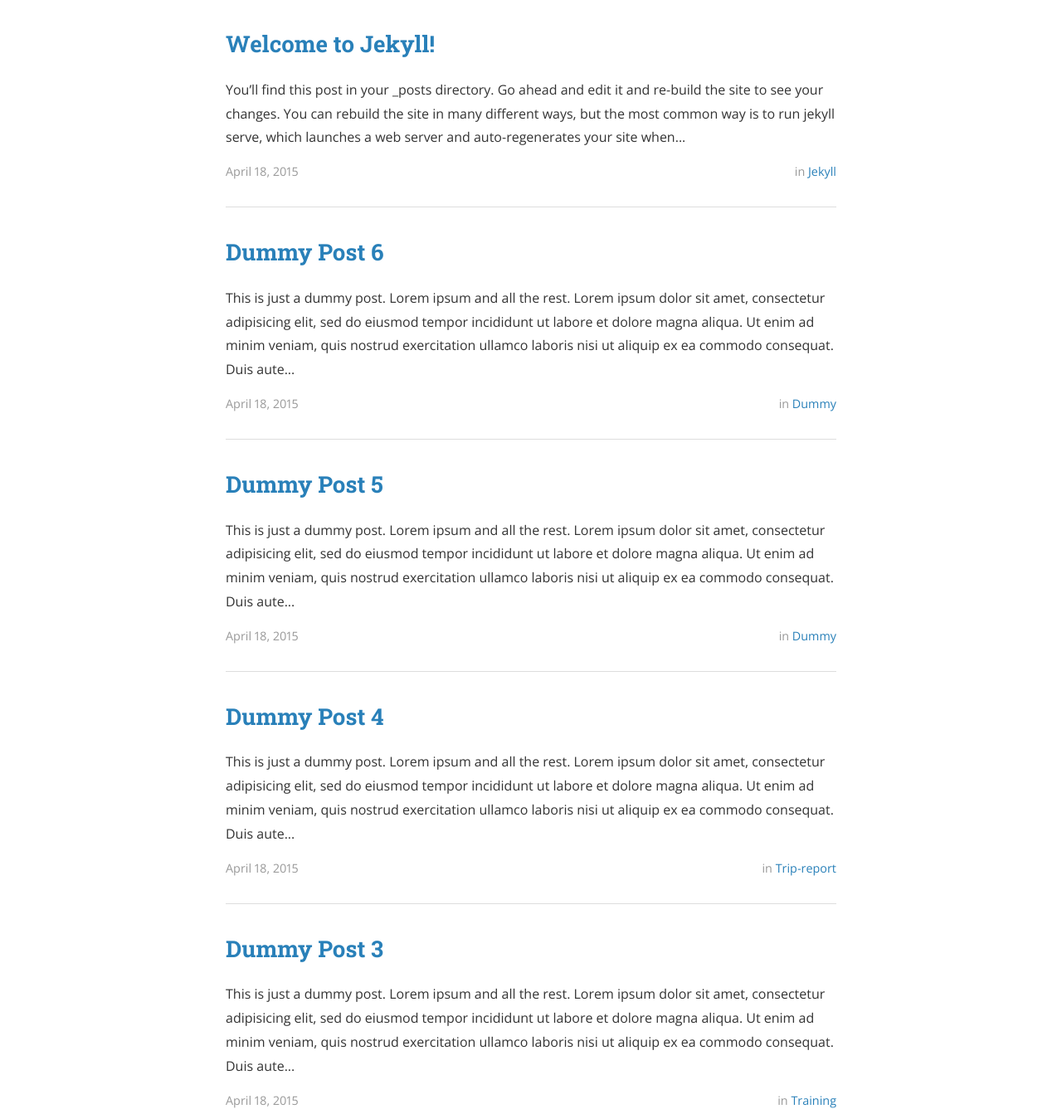
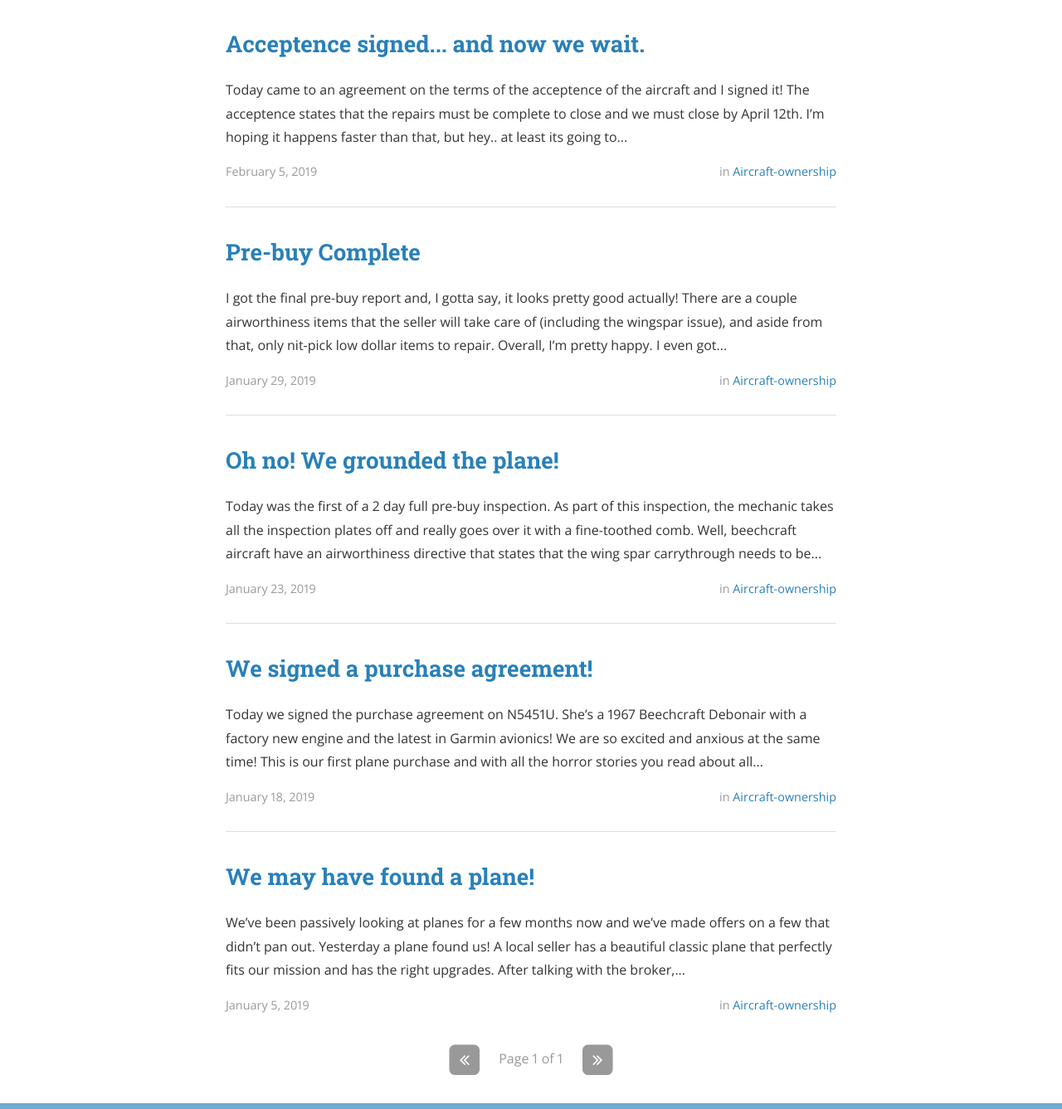
Before and after one commit to parabuzzle/mikeandeesa.com, a Jekyll site: the page built from index.html, in a window 1280 px wide and 1400 px high, scrolled down 444 px, cut to the strip 63-1400 px from the top of the window. Shown: the whole strip at 83% size. Built offline with Jekyll 4.4.1, drawn with Linux system fonts in a browser that asks for light colours; nearby versions of some CDN libraries; the list of posts is cut into pages by our own code.

Commit message:
real posts

```diff
--- a/_config.yml
+++ b/_config.yml
@@ -20,7 +20,7 @@ description: >
 # root of your server.
 baseurl: "" # the subpath of your site, e.g. /blog/
 url: "https://www.mikeandeesa.com" # the base hostname & protocol for your site
-cover: "/assets/debs.jpg"
+cover: "/assets/header_images/cessnaxc.jpg"
 logo: "/assets/mikeandeesa.svg"
 
 # Build settings
--- a/_posts/2015-04-18-dummy3.markdown
+++ /dev/null
@@ -1,16 +0,0 @@
----
-layout: post
-title:  "Dummy Post 3"
-date:   2015-04-18 08:43:59
-author: Ben Centra
-categories: training
----
-
-This is just a dummy post. Lorem ipsum and all the rest.
-
-Lorem ipsum dolor sit amet, consectetur adipisicing elit, sed do eiusmod
-tempor incididunt ut labore et dolore magna aliqua. Ut enim ad minim veniam,
-quis nostrud exercitation ullamco laboris nisi ut aliquip ex ea commodo
-consequat. Duis aute irure dolor in reprehenderit in voluptate velit esse
-cillum dolore eu fugiat nulla pariatur. Excepteur sint occaecat cupidatat non
-proident, sunt in culpa qui officia deserunt mollit anim id est laborum.
--- a/_posts/2015-04-18-dummy4.markdown
+++ /dev/null
@@ -1,17 +0,0 @@
----
-layout: post
-title:  "Dummy Post 4"
-date:   2015-04-18 08:43:59
-author: Ben Centra
-categories: trip-report
-tags: ipsum
----
-
-This is just a dummy post. Lorem ipsum and all the rest.
-
-Lorem ipsum dolor sit amet, consectetur adipisicing elit, sed do eiusmod
-tempor incididunt ut labore et dolore magna aliqua. Ut enim ad minim veniam,
-quis nostrud exercitation ullamco laboris nisi ut aliquip ex ea commodo
-consequat. Duis aute irure dolor in reprehenderit in voluptate velit esse
-cillum dolore eu fugiat nulla pariatur. Excepteur sint occaecat cupidatat non
-proident, sunt in culpa qui officia deserunt mollit anim id est laborum.
--- a/_posts/2015-04-18-dummy5.markdown
+++ /dev/null
@@ -1,17 +0,0 @@
----
-layout: post
-title:  "Dummy Post 5"
-date:   2015-04-18 08:43:59
-author: Ben Centra
-categories: Dummy
-tags: lorem
----
-
-This is just a dummy post. Lorem ipsum and all the rest.
-
-Lorem ipsum dolor sit amet, consectetur adipisicing elit, sed do eiusmod
-tempor incididunt ut labore et dolore magna aliqua. Ut enim ad minim veniam,
-quis nostrud exercitation ullamco laboris nisi ut aliquip ex ea commodo
-consequat. Duis aute irure dolor in reprehenderit in voluptate velit esse
-cillum dolore eu fugiat nulla pariatur. Excepteur sint occaecat cupidatat non
-proident, sunt in culpa qui officia deserunt mollit anim id est laborum.
--- a/_posts/2015-04-18-dummy6.markdown
+++ /dev/null
@@ -1,17 +0,0 @@
----
-layout: post
-title:  "Dummy Post 6"
-date:   2015-04-18 08:43:59
-author: Ben Centra
-categories: Dummy
-tags: lorem ipsum
----
-
-This is just a dummy post. Lorem ipsum and all the rest.
-
-Lorem ipsum dolor sit amet, consectetur adipisicing elit, sed do eiusmod
-tempor incididunt ut labore et dolore magna aliqua. Ut enim ad minim veniam,
-quis nostrud exercitation ullamco laboris nisi ut aliquip ex ea commodo
-consequat. Duis aute irure dolor in reprehenderit in voluptate velit esse
-cillum dolore eu fugiat nulla pariatur. Excepteur sint occaecat cupidatat non
-proident, sunt in culpa qui officia deserunt mollit anim id est laborum.
--- a/_posts/2015-04-18-welcome-to-jekyll.markdown
+++ /dev/null
@@ -1,74 +0,0 @@
----
-layout: post
-title:  "Welcome to Jekyll!"
-date:   2015-04-18 08:43:59
-author: Ben Centra
-categories: Jekyll
-tags:	jekyll welcome
-cover:  "/assets/instacode.png"
----
-
-You’ll find this post in your `_posts` directory. Go ahead and edit it and re-build the site to see your changes. You can rebuild the site in many different ways, but the most common way is to run `jekyll serve`, which launches a web server and auto-regenerates your site when a file is updated.
-
-## Adding New Posts
-
-To add new posts, simply add a file in the `_posts` directory that follows the convention `YYYY-MM-DD-name-of-post.ext` and includes the necessary front matter. Take a look at the source for this post to get an idea about how it works.
-
-### Tags and Categories
-
-If you list one or more categories or tags in the front matter of your post, they will be included with the post on the page as links. Clicking the link will bring you to an auto-generated archive page for the category or tag, created using the [jekyll-archive][jekyll-archive] gem.
-
-### Cover Images
-
-To add a cover image to your post, set the "cover" property in the front matter with the relative URL of the image (i.e. <code>cover: "/assets/cover_image.jpg"</code>).
-
-### Code Snippets
-
-You can use [highlight.js][highlight] to add syntax highlight code snippets:
-
-Use the [Liquid][liquid] `{% raw %}{% highlight <language> %}{% endraw %}` tag to add syntax highlighting to code snippets.
-
-For instance, this template...
-{% highlight html %}
-{% raw %}{% highlight javascript %}
-function demo(string, times) {
-  for (var i = 0; i < times; i++) {
-    console.log(string);
-  }
-}
-demo("hello, world!", 10);
-{% endhighlight %}{% endraw %}
-{% endhighlight %}
-
-...will come out looking like this:
-
-{% highlight javascript %}
-function demo(string, times) {
-  for (var i = 0; i < times; i++) {
-    console.log(string);
-  }
-}
-demo("hello, world!", 10);
-{% endhighlight %}
-
-Syntax highlighting is done using [highlight.js][highlight]. You can change the active theme in [head.html](https://github.com/bencentra/centrarium/blob/2dcd73d09e104c3798202b0e14c1db9fa6e77bc7/_includes/head.html#L15).
-
-### Images
-
-Lightbox has been enabled for images. To create the link that'll launch the lightbox, add <code>data-lightbox</code> and <code>data-title</code> attributes to an <code>&lt;a&gt;</code> tag around your <code>&lt;img&gt;</code> tag. The result is:
-
-<a href="//bencentra.com/assets/images/falcon9_large.jpg" data-lightbox="falcon9-large" data-title="Check out the Falcon 9 from SpaceX">
-  <img src="//bencentra.com/assets/images/falcon9_small.jpg" title="Check out the Falcon 9 from SpaceX">
-</a>
-
-For more information, check out the [Lightbox][lightbox] website.
-
-Check out the [Jekyll docs][jekyll] for more info on how to get the most out of Jekyll. File all bugs/feature requests at [Jekyll’s GitHub repo][jekyll-gh]. If you have questions, you can ask them on [Jekyll’s dedicated Help repository][jekyll-help].
-
-[jekyll]:      http://jekyllrb.com
-[jekyll-gh]:   https://github.com/jekyll/jekyll
-[jekyll-help]: https://github.com/jekyll/jekyll-help
-[highlight]:   https://highlightjs.org/
-[lightbox]:    http://lokeshdhakar.com/projects/lightbox2/
-[jekyll-archive]: https://github.com/jekyll/jekyll-archives
-[liquid]: https://github.com/Shopify/liquid/wiki/Liquid-for-Designers
--- /dev/null
+++ b/_posts/2019-01-05-we-may-have-found-a-plane.md
@@ -0,0 +1,14 @@
+---
+layout: post
+title:  "We may have found a plane!"
+date:   2019-01-05 12:00:00
+author: Mike Heijmans
+categories: aircraft-ownership
+#cover:  "/assets/debs.jpg"
+---
+
+We've been passively looking at planes for a few months now and we've made offers on a few that didn't pan out. Yesterday a plane found us! A local seller has a beautiful classic plane that perfectly fits our mission and has the right upgrades.
+
+After talking with the broker, we were able to meet up this afternoon at the airport to go look at her in person. The photos didn't do it justice and, in person, the plane looks amazing! I think we may have found it. We may have found the plane for our adventures.
+
+More details to come as the process unfolds and if we agree on price.
--- /dev/null
+++ b/_posts/2019-01-17-we-have-a-contract.md
@@ -0,0 +1,32 @@
+---
+layout: post
+title:  "We signed a purchase agreement!"
+date:   2019-01-18 12:00:00
+author: Mike Heijmans
+categories: aircraft-ownership
+cover:  "/assets/debs.jpg"
+---
+
+Today we signed the purchase agreement on N5451U. She's a 1967 Beechcraft Debonair with a factory new engine and the latest in Garmin avionics! We are so excited and anxious at the same time! This is our first plane purchase and with all the horror stories you read about all the things that can go wrong, its quite stressful so far.
+
+So now that we have a purchase agreement, what's next?
+
+Well the purchase agreement is in 3 parts.
+
+## Agreement
+
+We agree to pay the seller some amount for the plane contingent on a pre-buy inspection from a shop of our choosing and a test flight. We deposit some money into escrow to show that we're serious and get her to the shop for the pre-buy inspection. We can walk away at any time for no reason and get our full deposit back at this point.
+
+So if the pre-buy uncovers something that we can't reconcile, I'm out the price of hiring the shop to do the inspection but that's it. It's a lot better to spend $1k now on a good pre-buy than to discover you need to spend $10K to get it airworthy at your first annual!
+
+## Acceptence
+
+Once we sign the acceptence, we are committed to buying the plane. At this point, our deposit is no longer refundable. If we walk away now, say goodbye to that money. In the acceptence, you lay out any repairs that you and the seller have agreed on or any reduction in price. You put that in writing and "accept" the plane with these additional terms.
+
+## Delivery
+
+Once everything is done, we will sign the delivery reciept which basically means we are taking the keys and the money in escrow goes to the seller. Also the registration is transferred and you now own a freaking plane!
+
+## So What's next?
+
+So with all that, we are now sending her over to our shop for the pre-buy next week and hopefully the weather will cooperate enough to fit in a test flight soon too.
--- /dev/null
+++ b/_posts/2019-01-23-oh-no.md
@@ -0,0 +1,14 @@
+---
+layout: post
+title:  "Oh no! We grounded the plane!"
+date:   2019-01-23 12:00:00
+author: Mike Heijmans
+categories: aircraft-ownership
+cover:  "/assets/header_images/prebuy.jpg"
+---
+
+Today was the first of a 2 day full pre-buy inspection. As part of this inspection, the mechanic takes all the inspection plates off and really goes over it with a fine-toothed comb. Well, beechcraft aircraft have an airworthiness directive that states that the wing spar carrythrough needs to be inspected for cracks: [AD-95-04-03](http://rgl.faa.gov/Regulatory_and_Guidance_Library/rgAD.nsf/AOCADSearch/1B4E8DED6C75A36B86256A09005D18F7?OpenDocument).
+
+Well guess what, this plane has a crack on the right front spar carrythrough! This is very repairable, however, the kit is backordered until like June and its going to cost $10K+ for the repair! I'm so glad that our pre-buy inspection found this now! Anyway, this doesn't mean the plane is a no-go. It just means that there's some negotiation that needs to happen with the broker and seller now.
+
+I told the shop to keep the pre-buy going. At this point, I'm still interested in the plane, but it needs a deep discount.
--- /dev/null
+++ b/_posts/2019-01-29-pre-buy-complete.md
@@ -0,0 +1,12 @@
+---
+layout: post
+title:  "Pre-buy Complete"
+date:   2019-01-29 12:00:00
+author: Mike Heijmans
+categories: aircraft-ownership
+cover:  "/assets/header_images/emp.jpg"
+---
+
+I got the final pre-buy report and, I gotta say, it looks pretty good actually! There are a couple airworthiness items that the seller will take care of (including the wingspar issue), and aside from that, only nit-pick low dollar items to repair. Overall, I'm pretty happy. I even got a good photo of the inside of the empennage. For a plane that's 52 years old, the inside of the tail cone looks like the day it rolled off the assembly line!
+
+So what about the airworthiness items? How is that going to work? Well, we agreed that my shop is the shop that I want the repairs done and I elected to wait to close until the repairs are complete. My shop has informed me that they _may_ be able to get it done in March which would be awesome! So now we just need to write it up into the acceptence and get this on to the next stage. It looks like we'll be flying her by April... we hope. Fingers crossed :)
--- /dev/null
+++ b/_posts/2019-02-05-acceptance-signed-now-we-wait.md
@@ -0,0 +1,9 @@
+---
+layout: post
+title:  "Acceptence signed... and now we wait."
+date:   2019-02-05 12:00:00
+author: Mike Heijmans
+categories: aircraft-ownership
+---
+
+Today came to an agreement on the terms of the acceptence of the aircraft and I signed it! The acceptence states that the repairs must be complete to close and we must close by April 12th. I'm hoping it happens faster than that, but hey.. at least its going to get done before June right?! Anyway... now we wait.
```
Also changed, not shown: _posts/2015-04-18-dummy.markdown (deleted, +0 -16 lines), _posts/2015-04-18-dummy2.markdown (deleted, +0 -16 lines), assets/header_images/bofmo.jpg (added), 5 other files.
